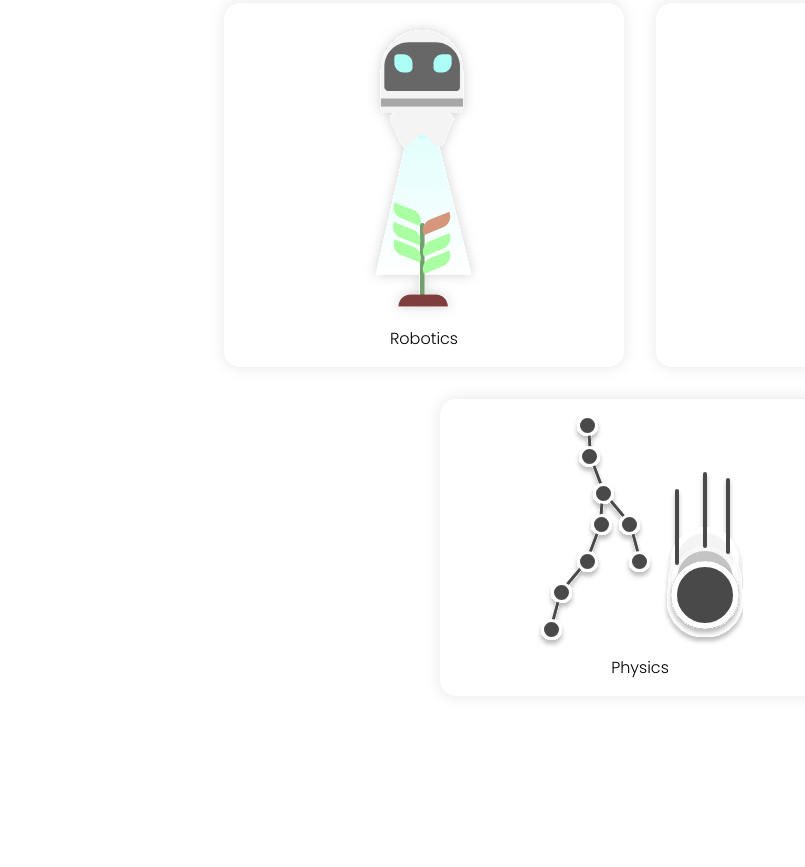
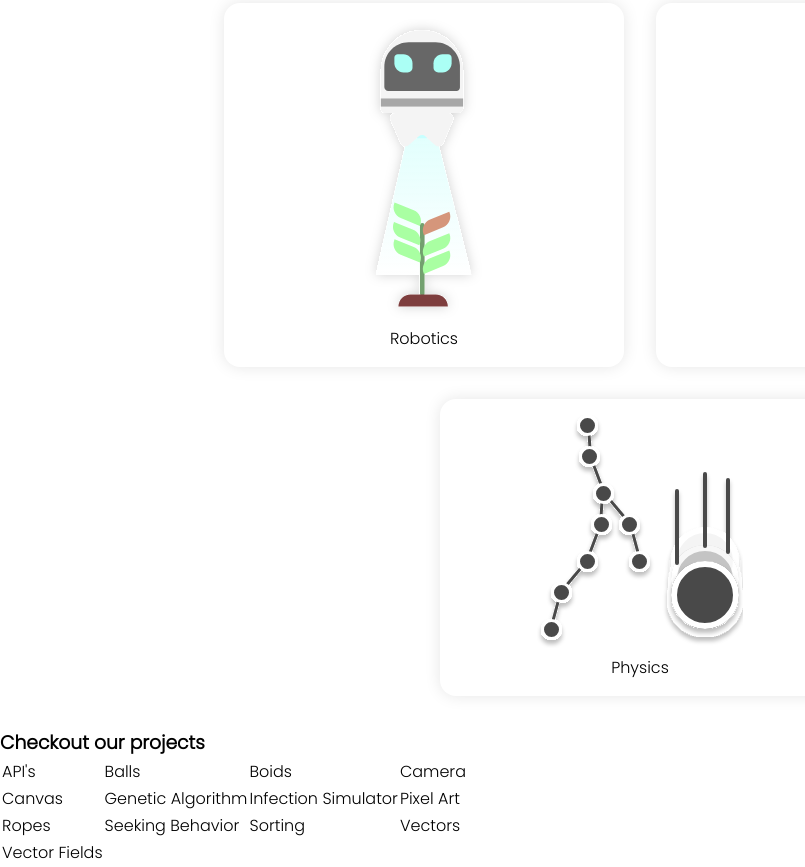
Before and after one commit to yashweblife/LearnMagicIO, a website built with Vite: page index.html in a window 1280 px wide. Shown: the part 612-1479 px from the top of the page, without its empty margins (0-805 px from the left). Before the commit the page ends 1340 px from the top, so only its background shows below. Built offline with nearby package versions, Linux system fonts and the light colour scheme.

Commit message:
add a test footer

```diff
--- a/index.html
+++ b/index.html
@@ -80,6 +80,60 @@
         </div>
       </main>
     </section>
+    <footer>
+      <h3>Checkout our projects</h3>
+      <div>
+        <table>
+          <tr>
+            <td>
+              <a href="./apis.html">API's</a>
+            </td>
+            <td>
+              <a href="./ball.html">Balls</a>
+            </td>
+            <td>
+              <a href="./boid.html">Boids</a>
+            </td>
+            <td>
+              <a href="./camera.html">Camera</a>
+            </td>
+          </tr>
+          <tr>
+            <td>
+              <a href="./canvas.html">Canvas</a>
+            </td>
+            <td>
+              <a href="./geneticalgo.html">Genetic Algorithm</a>
+            </td>
+            <td>
+              <a href="./infectionsim.html">Infection Simulator</a>
+            </td>
+            <td>
+              <a href="./pixelart.html">Pixel Art</a>
+            </td>
+          </tr>
+          <tr>
+            <td>
+              <a href="./rope.html">Ropes</a>
+            </td>
+            <td>
+              <a href="./seekingbehaviour.html">Seeking Behavior</a>
+            </td>
+            <td>
+              <a href="./sorting.html">Sorting</a>
+            </td>
+            <td>
+              <a href="./vector.html">Vectors</a>
+            </td>
+          </tr>
+          <tr>
+            <td>
+              <a href="./vectorfields.html">Vector Fields</a>
+            </td>
+          </tr>
+        </table>
+      </div>
+    </footer>
     <script src="./src/pages/index.ts" type="module"></script>
   </body>
 </html>
```
